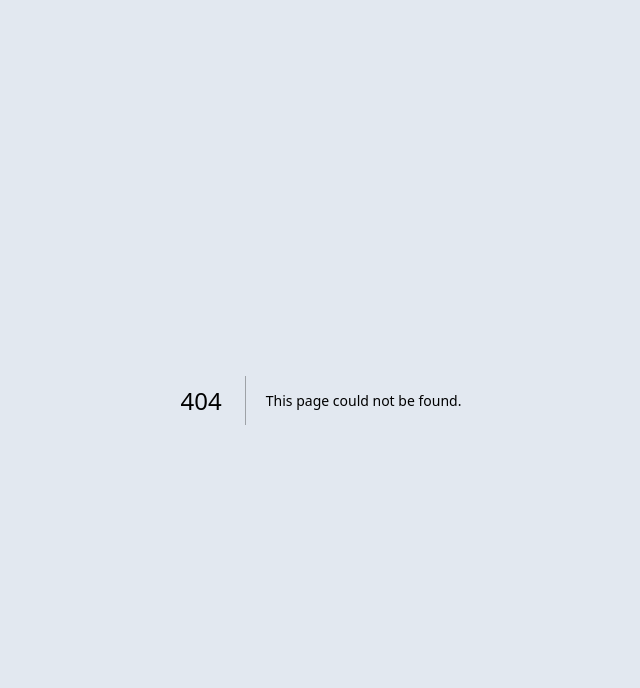
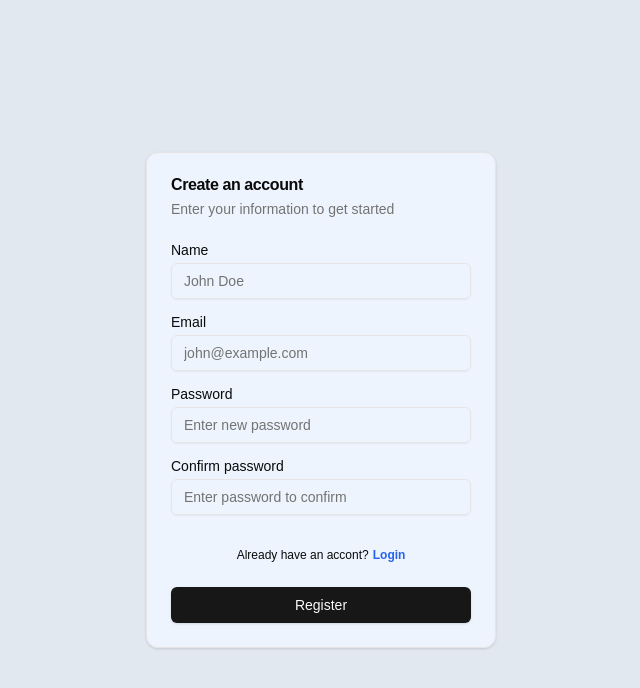
Before and after one commit to ManulaD123/evotech-react-project, a Next.js app: page /register in a window 1280 px wide. Before the commit this address had no page. Shown: the top 688 px of the page, without its empty margins (319-959 px from the left). Built offline with nearby package versions, Linux system fonts and the light colour scheme.

Commit message:
Create register page part 1

```diff
--- /dev/null
+++ b/app/register/page.jsx
@@ -0,0 +1,10 @@
+import RegisterForm from "./register-form";
+
+// keep this as the server component
+export default function RegisterPage() {
+  return (
+    <div className="container mx-auto">
+      <RegisterForm />
+    </div>
+  );
+}
--- /dev/null
+++ b/app/register/register-form.jsx
@@ -0,0 +1,126 @@
+"use client";
+import { Button } from "@/components/ui/button";
+// keep this as the client component
+import {
+  Card,
+  CardContent,
+  CardDescription,
+  CardFooter,
+  CardHeader,
+  CardTitle,
+} from "@/components/ui/card";
+import { Input } from "@/components/ui/input";
+import { Label } from "@/components/ui/label";
+import Link from "next/link";
+import { useState } from "react";
+
+
+const DEFAULT_ERROR={
+    error:false,
+    message:"",
+};
+
+export default function RegisterForm() {
+const [error, setError]=useState(DEFAULT_ERROR);
+
+  const handleSubmitForm = async (event) => {
+    event.preventDefault();
+    const formData = new FormData(event?.currentTarget);
+    const name = formData.get("name") ?? "";
+    const email = formData.get("email") ?? "";
+    const password = formData.get("password") ?? "";
+    const confirmPassword = formData.get("confirm_password") ?? "";
+
+
+
+    if (name && email && password && confirmPassword){
+        if(password===confirmPassword){
+            setError(DEFAULT_ERROR)
+        }else{
+            setError({error:true, message:"Password doesn't match"})
+        }
+    }
+
+ console.log("error",error );
+
+  };
+
+  return (
+    <div className="flex justify-center items-center min-h-screen">
+      <Card className="bg-blue-50/90 w-[350px]">
+        <CardHeader>
+          <CardTitle>Create an account</CardTitle>
+          <CardDescription>
+            Enter your information to get started
+          </CardDescription>
+        </CardHeader>
+        <form onSubmit={handleSubmitForm}>
+          <CardContent>
+            <div className="flex flex-col space-y-4">
+              <div className="flex flex-col space-y-1.5 ">
+                <Label htmlFor="name">Name</Label>
+                <Input id="name" name="name" placeholder="John Doe" />
+              </div>
+
+              <div className="flex flex-col space-y-1.5 ">
+                <Label htmlFor="email">Email</Label>
+                <Input
+                  type="email"
+                  id="email"
+                  name="email"
+                  placeholder="john@example.com"
+                />
+              </div>
+
+              <div className="flex flex-col space-y-1.5 ">
+                <Label htmlFor="password">Password</Label>
+                <Input
+                  type="password"
+                  id="password"
+                  name="password"
+                  placeholder="Enter new password"
+                />
+              </div>
+
+              <div className="flex flex-col space-y-1.5 ">
+                <Label htmlFor="confirm_password">Confirm password</Label>
+                <Input
+                  type="password"
+                  id="confirm_password"
+                  name="confirm_password"
+                  placeholder="Enter password to confirm"
+                />
+              </div>
+
+              {/* form error */}
+
+              <div className="flex justify-center">
+                {error?.error && (
+                    <span className="text-red-600 text-xs text-center">
+                        {error.message}
+                    </span>
+                )}
+
+              </div>
+
+              <div className="flex justify-center gap-1 text-xs">
+                Already have an accont?{" "}
+                <Link
+                  href="/login"
+                  className="text-blue-600 hover:underline font-semibold"
+                >
+                  Login
+                </Link>
+              </div>
+            </div>
+          </CardContent>
+          <CardFooter className="flex justify-center">
+            <Button className="flex-1" type="submit">
+              Register
+            </Button>
+          </CardFooter>
+        </form>
+      </Card>
+    </div>
+  );
+}
--- /dev/null
+++ b/components/ui/button.jsx
@@ -0,0 +1,48 @@
+import * as React from "react"
+import { Slot } from "@radix-ui/react-slot"
+import { cva } from "class-variance-authority";
+
+import { cn } from "@/lib/utils"
+
+const buttonVariants = cva(
+  "inline-flex items-center justify-center gap-2 whitespace-nowrap rounded-md text-sm font-medium transition-colors focus-visible:outline-none focus-visible:ring-1 focus-visible:ring-neutral-950 disabled:pointer-events-none disabled:opacity-50 [&_svg]:pointer-events-none [&_svg]:size-4 [&_svg]:shrink-0 dark:focus-visible:ring-neutral-300",
+  {
+    variants: {
+      variant: {
+        default:
+          "bg-neutral-900 text-neutral-50 shadow hover:bg-neutral-900/90 dark:bg-neutral-50 dark:text-neutral-900 dark:hover:bg-neutral-50/90",
+        destructive:
+          "bg-red-500 text-neutral-50 shadow-sm hover:bg-red-500/90 dark:bg-red-900 dark:text-neutral-50 dark:hover:bg-red-900/90",
+        outline:
+          "border border-neutral-200 bg-white shadow-sm hover:bg-neutral-100 hover:text-neutral-900 dark:border-neutral-800 dark:bg-neutral-950 dark:hover:bg-neutral-800 dark:hover:text-neutral-50",
+        secondary:
+          "bg-neutral-100 text-neutral-900 shadow-sm hover:bg-neutral-100/80 dark:bg-neutral-800 dark:text-neutral-50 dark:hover:bg-neutral-800/80",
+        ghost: "hover:bg-neutral-100 hover:text-neutral-900 dark:hover:bg-neutral-800 dark:hover:text-neutral-50",
+        link: "text-neutral-900 underline-offset-4 hover:underline dark:text-neutral-50",
+      },
+      size: {
+        default: "h-9 px-4 py-2",
+        sm: "h-8 rounded-md px-3 text-xs",
+        lg: "h-10 rounded-md px-8",
+        icon: "h-9 w-9",
+      },
+    },
+    defaultVariants: {
+      variant: "default",
+      size: "default",
+    },
+  }
+)
+
+const Button = React.forwardRef(({ className, variant, size, asChild = false, ...props }, ref) => {
+  const Comp = asChild ? Slot : "button"
+  return (
+    (<Comp
+      className={cn(buttonVariants({ variant, size, className }))}
+      ref={ref}
+      {...props} />)
+  );
+})
+Button.displayName = "Button"
+
+export { Button, buttonVariants }
--- /dev/null
+++ b/components/ui/input.jsx
@@ -0,0 +1,19 @@
+import * as React from "react"
+
+import { cn } from "@/lib/utils"
+
+const Input = React.forwardRef(({ className, type, ...props }, ref) => {
+  return (
+    (<input
+      type={type}
+      className={cn(
+        "flex h-9 w-full rounded-md border border-neutral-200 bg-transparent px-3 py-1 text-base shadow-sm transition-colors file:border-0 file:bg-transparent file:text-sm file:font-medium file:text-neutral-950 placeholder:text-neutral-500 focus-visible:outline-none focus-visible:ring-1 focus-visible:ring-neutral-950 disabled:cursor-not-allowed disabled:opacity-50 md:text-sm dark:border-neutral-800 dark:file:text-neutral-50 dark:placeholder:text-neutral-400 dark:focus-visible:ring-neutral-300",
+        className
+      )}
+      ref={ref}
+      {...props} />)
+  );
+})
+Input.displayName = "Input"
+
+export { Input }
--- /dev/null
+++ b/components/ui/label.jsx
@@ -0,0 +1,18 @@
+"use client"
+
+import * as React from "react"
+import * as LabelPrimitive from "@radix-ui/react-label"
+import { cva } from "class-variance-authority";
+
+import { cn } from "@/lib/utils"
+
+const labelVariants = cva(
+  "text-sm font-medium leading-none peer-disabled:cursor-not-allowed peer-disabled:opacity-70"
+)
+
+const Label = React.forwardRef(({ className, ...props }, ref) => (
+  <LabelPrimitive.Root ref={ref} className={cn(labelVariants(), className)} {...props} />
+))
+Label.displayName = LabelPrimitive.Root.displayName
+
+export { Label }
--- a/package.json
+++ b/package.json
@@ -9,6 +9,8 @@
     "lint": "next lint"
   },
   "dependencies": {
+    "@radix-ui/react-label": "^2.1.1",
+    "@radix-ui/react-slot": "^1.1.1",
     "class-variance-authority": "^0.7.1",
     "clsx": "^2.1.1",
     "ky": "^1.7.4",
```
Also changed, not shown: 1 other file (tests, documents, lock files or other folders).
